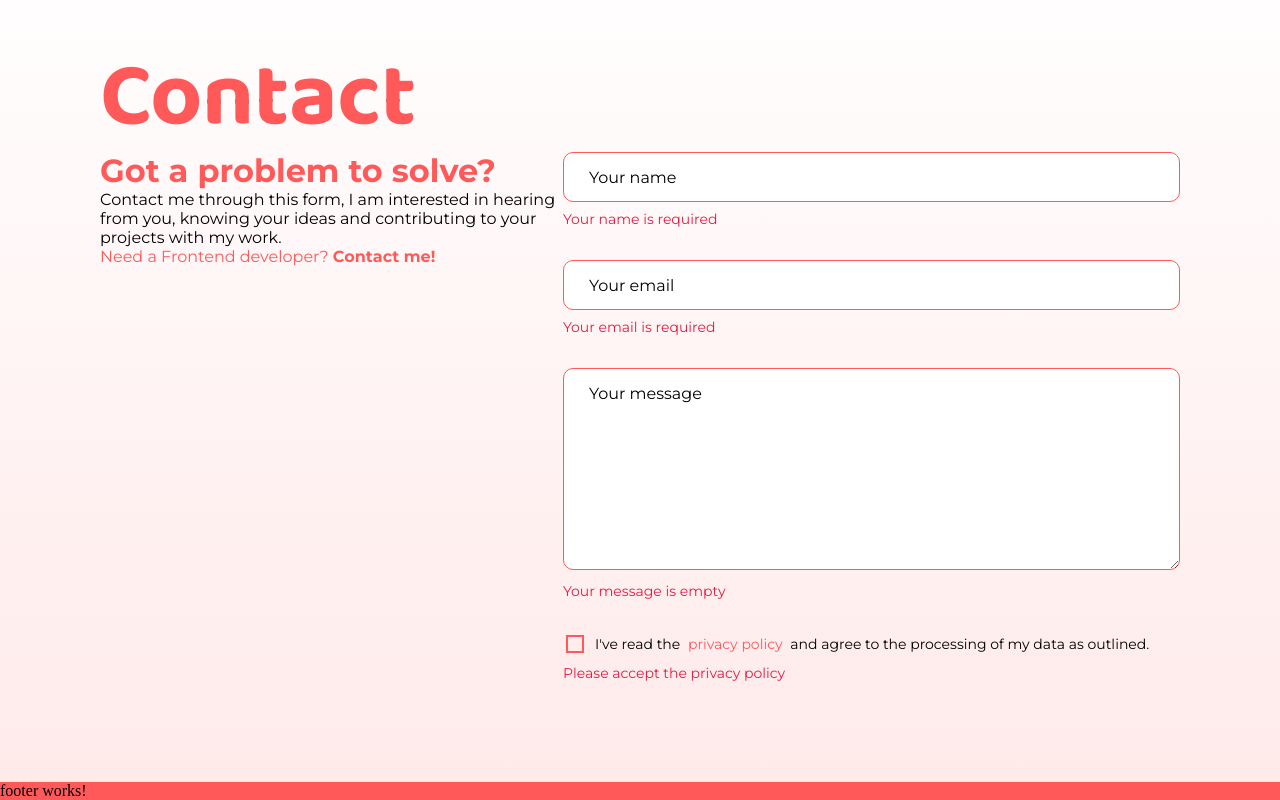
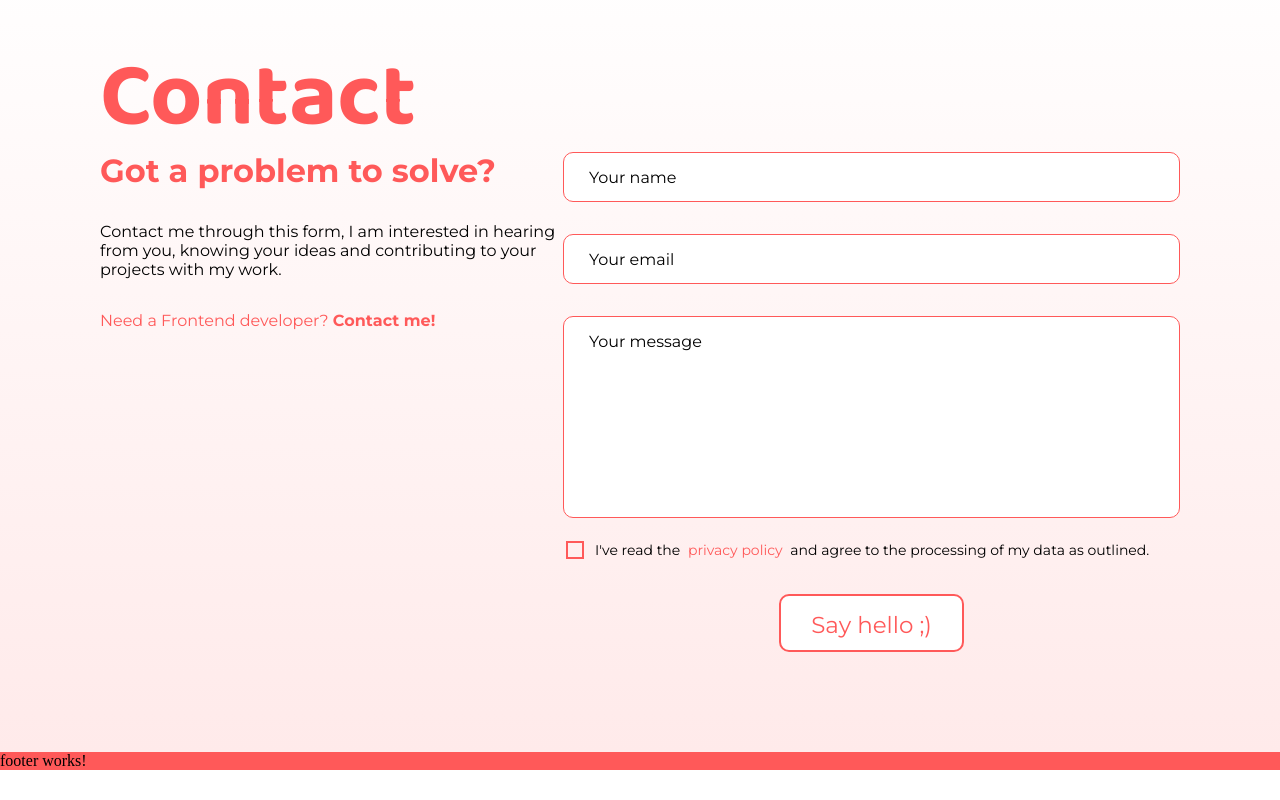
Before and after one commit to LinaWionsek/portfolio, an Angular app: page / in a window 1280 px wide. Shown: the part 3994-4794 px from the top of the page. After the commit the page ends 4764 px from the top, so only its background shows below. Built offline with nearby package versions, Linux system fonts and the light colour scheme.

Commit message:
contact form style settings

```diff
--- a/src/app/main-content/contact/contact.component.html
+++ b/src/app/main-content/contact/contact.component.html
@@ -13,7 +13,7 @@
         </div>
 
         <form onsubmit="login(); return false;">
-            <div class="input-fields">
+
                 <input name="name" id="" type="text" placeholder="Your name" required>
                 <div class="warning-field">
                     <span id="warning-text-name" class="warning-text d-none">
@@ -26,7 +26,7 @@
                         Your email is required
                     </span>
                 </div>
-            </div>
+
             <div class="textarea-field mt-32">
                 <textarea name="message" type="text" placeholder="Your message" id="" required></textarea>
                 <div class="warning-field">
@@ -35,7 +35,7 @@
                     </span>
                 </div>
             </div>
-            <div class="checkbox-with-policy mt-32">
+            <div class="checkbox-with-policy mt-16">
                 <label class="checkbox-container">
                     <input name="myCheckbox" type="checkbox" id="checkbox_id">
                     <span class="checkmark"></span>
@@ -48,6 +48,8 @@
                     Please accept the privacy policy
                 </span>
             </div>
+            <!-- <div></div> -->
+            <button class="mt-32">Say hello ;)</button>
         </form>
     </div>
 
--- a/src/app/main-content/contact/contact.component.scss
+++ b/src/app/main-content/contact/contact.component.scss
@@ -30,6 +30,9 @@ h2 {
 
 form {
   width: 617px;
+  display: flex;
+  flex-direction: column;
+  align-items: center;
 }
 
 input[type="text"] {
@@ -49,6 +52,7 @@ textarea {
   border-radius: 10px;
   border: 1px solid $red;
   outline: none;
+  resize: none;
   font-family: $montserratFont;
   font-size: 16px;
   width: 100%;
@@ -58,12 +62,15 @@ textarea {
   max-width: 100%;
   min-width: 617px;
 }
+
 .contact-container {
   display: flex;
-
+  justify-content: space-between;
   > div {
     display: flex;
     flex-direction: column;
+    width: 473px;
+    gap: 32px;
     span {
       font-family: $montserratFont;
       font-size: 16px;
@@ -85,10 +92,11 @@ textarea {
   color: #e61c40;
   font-family: $montserratFont;
   font-size: 14px;
-  margin-top: 8px;
+  // margin-top: 8px;
 }
 
 .checkbox-with-policy {
+  width: 100%;
   display: flex;
   align-items: center;
   gap: 8px;
@@ -143,9 +151,25 @@ textarea {
 }
 
 .d-none {
-  // display: none;
+  display: none;
 }
 
 .mt-32 {
   margin-top: 32px;
 }
+
+.mt-16 {
+  margin-top: 16px;
+}
+
+button {
+  width: fit-content;
+  height: 58px;
+  font-size: 23px;
+  color: $red;
+  background-color: white;
+  padding: 15px 30px;
+  border: 2px solid $red;
+  border-radius: 10px;
+  font-family: $montserratFont;
+}
```
